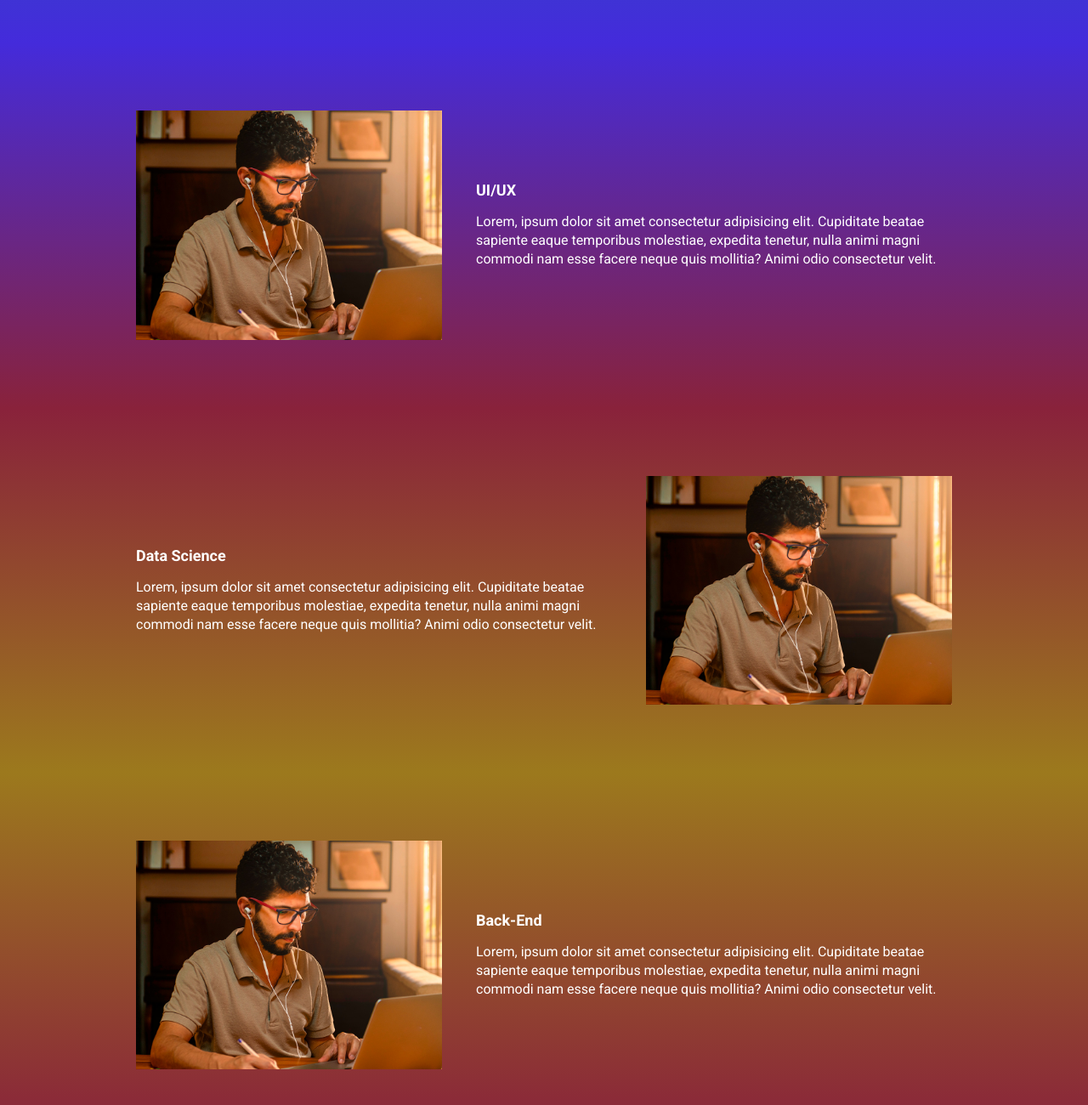
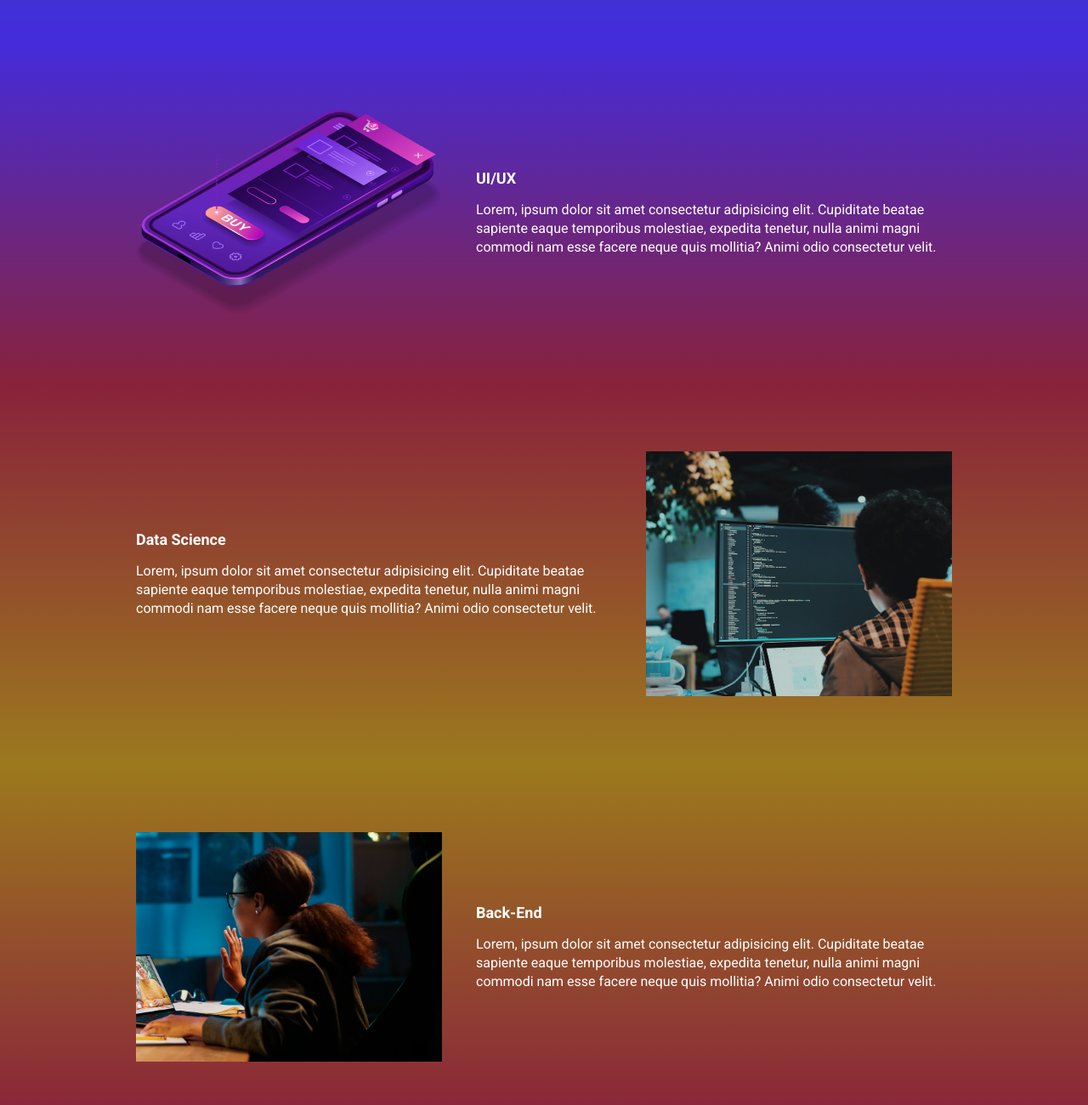
Before and after one commit to lzconde/ebac_tech_talks, a website built with Parcel: page index.html in a window 1280 px wide. Shown: the part 940-2240 px from the top of the page at 85% size. Built offline with nearby package versions, Linux system fonts and the light colour scheme.

Commit message:
update event images

```diff
--- a/index.html
+++ b/index.html
@@ -52,7 +52,7 @@
                 <h2 class="event__details__title">UI/UX</h2>
                 <p class="event__details__description">Lorem, ipsum dolor sit amet consectetur adipisicing elit. Cupiditate beatae sapiente eaque temporibus molestiae, expedita tenetur, nulla animi magni commodi nam esse facere neque quis mollitia? Animi odio consectetur velit.</p>
             </div>
-            <img src="./src/images/frontend.png" alt="Front-End" class="event__image">
+            <img src="./src/images/ui-ux.png" alt="Front-End" class="event__image">
         </div>
     </section>
 
@@ -62,7 +62,7 @@
                 <h2 class="event__details__title">Data Science</h2>
                 <p class="event__details__description">Lorem, ipsum dolor sit amet consectetur adipisicing elit. Cupiditate beatae sapiente eaque temporibus molestiae, expedita tenetur, nulla animi magni commodi nam esse facere neque quis mollitia? Animi odio consectetur velit.</p>
             </div>
-            <img src="./src/images/frontend.png" alt="Front-End" class="event__image">
+            <img src="./src/images/data.png" alt="Front-End" class="event__image">
         </div>
     </section>
 
@@ -72,7 +72,7 @@
                 <h2 class="event__details__title">Back-End</h2>
                 <p class="event__details__description">Lorem, ipsum dolor sit amet consectetur adipisicing elit. Cupiditate beatae sapiente eaque temporibus molestiae, expedita tenetur, nulla animi magni commodi nam esse facere neque quis mollitia? Animi odio consectetur velit.</p>
             </div>
-            <img src="./src/images/frontend.png" alt="Front-End" class="event__image">
+            <img src="./src/images/backend.png" alt="Front-End" class="event__image">
         </div>
     </section>
 
```
